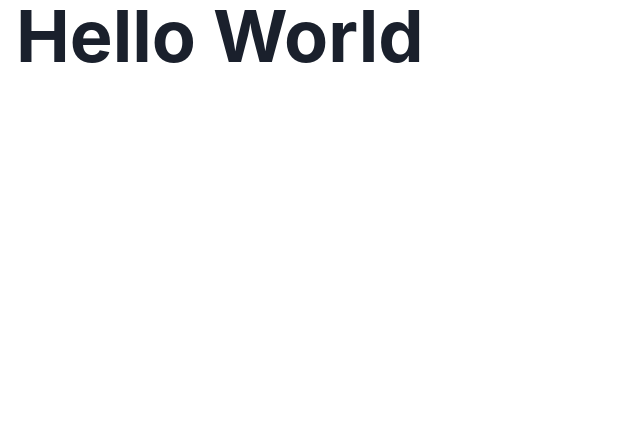
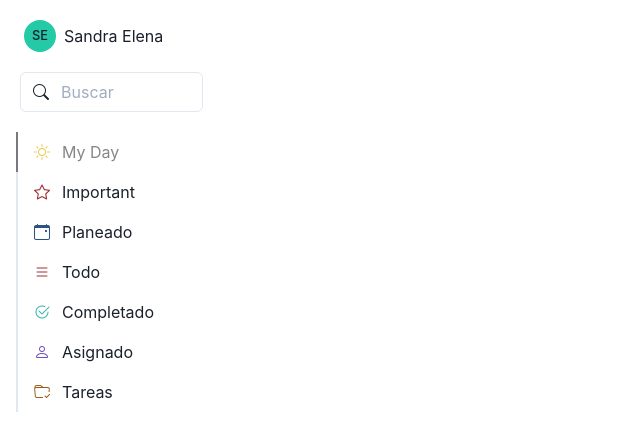
Before and after one commit to darubiio/Tasks, a React (Create React App) app in the folder client/: page / in a window 1280 px wide. Shown: the top 438 px of the page, without its empty margins (0-640 px from the left). Built offline with nearby package versions, Linux system fonts and the light colour scheme.

Commit message:
Task Menu Chakra

```diff
--- a/client/package.json
+++ b/client/package.json
@@ -11,10 +11,12 @@
     "@testing-library/jest-dom": "^5.11.4",
     "@testing-library/react": "^11.1.0",
     "@testing-library/user-event": "^12.1.10",
+    "bootstrap-icons": "^1.5.0",
     "framer-motion": "^4",
     "graphql": "^15.5.2",
     "react": "^17.0.2",
     "react-dom": "^17.0.2",
+    "react-icons": "^4.2.0",
     "react-router-dom": "^5.2.1",
     "react-scripts": "4.0.3",
     "web-vitals": "^1.0.1"
--- a/client/src/App.js
+++ b/client/src/App.js
@@ -1,10 +1,11 @@
 import React from 'react';
-import { Container, Heading } from "@chakra-ui/react";
+import { Container } from "@chakra-ui/react";
+import { TaskMenu } from './components/task_menu/taskMenu';
 
 export const App = () => {
   return (
     <Container maxW="container.2xl">
-      <Heading as="h1" size="4xl" >Hello World</Heading>
+      <TaskMenu/>
     </Container>
   )
 };
--- /dev/null
+++ b/client/src/components/task_menu/taskMenu.js
@@ -0,0 +1,60 @@
+import { Avatar } from '@chakra-ui/avatar';
+import { Input, InputGroup, InputLeftElement } from '@chakra-ui/input';
+import { Box, Text, WrapItem } from '@chakra-ui/layout';
+import { Tab, TabList, Tabs } from '@chakra-ui/tabs';
+import React from 'react';
+
+export const TaskMenu = () => {
+  const MENU = [
+    {
+      name: 'My Day', icon: 'bi bi-sun', color: '#ECC94B'
+    }, {
+      name: 'Important', icon: 'bi bi-star', color: '#9B2C2C'
+    }, {
+      name: 'Planeado', icon: 'bi bi-calendar-event', color: '#2C5282'
+    }, {
+      name: 'Todo', icon: 'bi bi-list', color: '#9B2C2C'
+    }, {
+      name: 'Completado', icon: 'bi bi-check2-circle', color: '#38B2AC'
+    }, {
+      name: 'Asignado', icon: 'bi bi-person', color: '#6B46C1'
+    }, {
+      name: 'Tareas', icon: 'bi bi-folder-check', color: '#975A16'
+    }
+  ].map((item) => {
+    return (
+      <Tab style={{ boxShadow: 'none' }}>
+        <i style={{ color: item.color }} className={item.icon} />
+        <Text ml={3}>{item.name}</Text>
+      </Tab>
+    )
+  });
+
+  return (
+    <Box mt={5} w={['100%', '15%']} h='100vh'>
+
+    {/* Avatar and user */}
+    <WrapItem mb={5}>
+      <Avatar ml={2} size='sm' name="Sandra Elena" />
+      <Text alignSelf='center' ml={2} fontSize='md'>Sandra Elena</Text>
+    </WrapItem>
+
+      {/* Search Input */}
+      <InputGroup>
+        <InputLeftElement
+          boxShadow='none'
+          pointerEvents='none'
+          children={<i style={{marginLeft:'10px'}} className='bi bi-search' />}
+        />
+        <Input ml={1} type='search' placeholder='Buscar' />
+      </InputGroup>
+
+      {/* List Menu */}
+      <Tabs mt={5} size='md' variant='line' orientation='vertical' isLazy colorScheme='blackAlpha'>
+        <TabList style={{ alignItems: 'start' }}>
+          <Text >{MENU}</Text>
+        </TabList>
+      </Tabs>
+    </Box>
+  )
+};
--- a/client/src/index.js
+++ b/client/src/index.js
@@ -5,6 +5,8 @@ import { App } from './App';
 
 import { ApolloClient, InMemoryCache, ApolloProvider } from "@apollo/client";
 import { ChakraProvider } from "@chakra-ui/react";
+
+import 'bootstrap-icons/font/bootstrap-icons.css';
 
 
 const client = new ApolloClient({
```
Also changed, not shown: client/src/components/add_input/addInput.js (added, +15 -0 lines), 1 other file (tests, documents, lock files or other folders).
